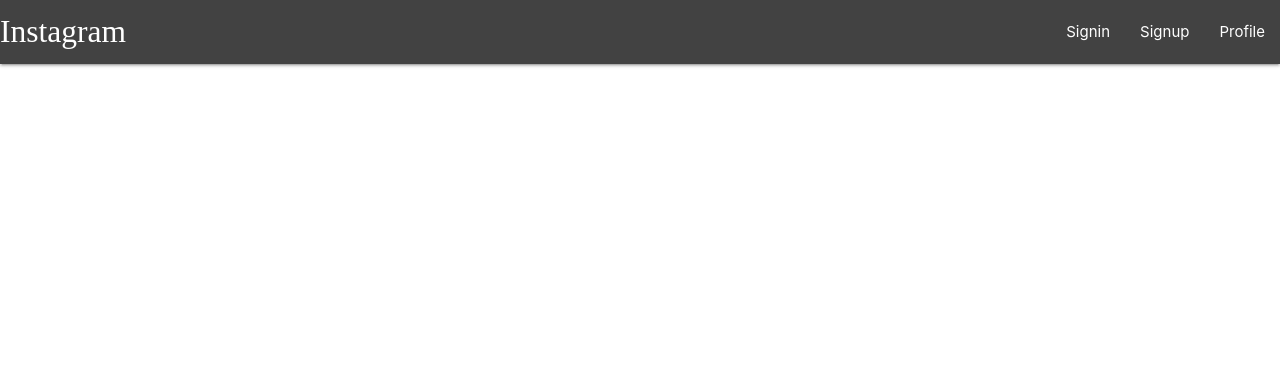
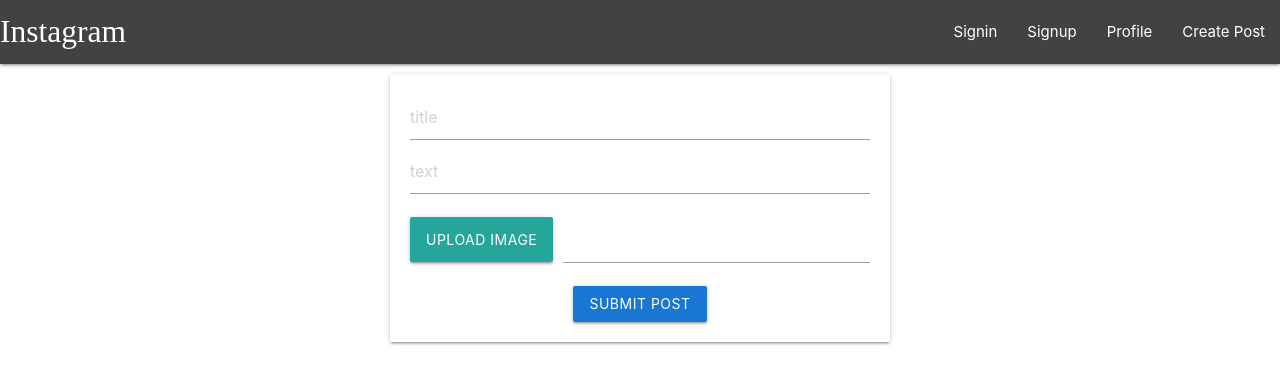
Before and after one commit to web-2017/MERN-instagram, a React (Create React App) app in the folder front/: page /create in a window 1280 px wide. Shown: the top 384 px of the page. Built offline with nearby package versions, Linux system fonts and the light colour scheme; a web font is replaced by a local one.

Commit message:
Create Post page UI

```diff
--- a/front/src/App.js
+++ b/front/src/App.js
@@ -1,21 +1,28 @@
 import React from "react";
+import {BrowserRouter as Router, Route} from 'react-router-dom'
 
 import {Navbar} from "./components/Navbar";
-import {BrowserRouter as Router, Route} from 'react-router-dom'
+import Container from "./components/Container";
+
 import Home from "./screens/Home";
 import SignIn from "./screens/Signin";
 import Profile from "./screens/Profile";
 import Signup from "./screens/Signup";
+import CreatePost from "./screens/CreatePost";
 
 
 function App() {
     return (
         <Router>
             <Navbar/>
-            <Route path='/' exact><Home/></Route>
-            <Route path='/signin' ><SignIn/></Route>
-            <Route path='/signup' ><Signup/></Route>
-            <Route path='/profile' ><Profile/></Route>
+            <Container>
+                <Route path='/' exact><Home/></Route>
+                <Route path='/signin'><SignIn/></Route>
+                <Route path='/signup'><Signup/></Route>
+                <Route path='/profile'><Profile/></Route>
+                <Route path='/create'><CreatePost/></Route>
+            </Container>
+
         </Router>
     );
 }
--- /dev/null
+++ b/front/src/assets/PostStyle.js
@@ -0,0 +1,8 @@
+import styled from "styled-components";
+
+export const PostCreateContainer = styled.div`
+  padding: 20px;
+  max-width: 500px;
+  margin: 10px auto;
+  text-align: center;
+`
--- /dev/null
+++ b/front/src/components/Container.js
@@ -0,0 +1,5 @@
+import React from "react";
+
+export default ({children}) => (
+    <div className='container'>{children}</div>
+)
--- a/front/src/components/Navbar.js
+++ b/front/src/components/Navbar.js
@@ -13,6 +13,7 @@
                     <li><Link to="/signin">Signin</Link></li>
                     <li><Link to="/signup">Signup</Link></li>
                     <li><Link to="/profile">Profile</Link></li>
+                    <li><Link to="/create">Create Post</Link></li>
                 </ul>
             </div>
         </nav>
--- /dev/null
+++ b/front/src/screens/CreatePost.js
@@ -0,0 +1,23 @@
+import React from "react";
+import {PostCreateContainer} from "../assets/PostStyle";
+
+export default function () {
+    return (
+        <PostCreateContainer className='card'>
+            <input type="text" placeholder='title' />
+            <input type="text" placeholder='text' />
+            <div className="file-field input-field">
+                <div className="btn">
+                    <span>Upload Image</span>
+                    <input type="file" />
+                </div>
+                <div className="file-path-wrapper">
+                    <input className="file-path validate" type="text" />
+                </div>
+            </div>
+            <button className="btn waves-effect waves-light blue darken-2" type="submit">
+                Submit post
+            </button>
+        </PostCreateContainer>
+    )
+}
```
Also changed, not shown: 1 other file (tests, documents, lock files or other folders).
